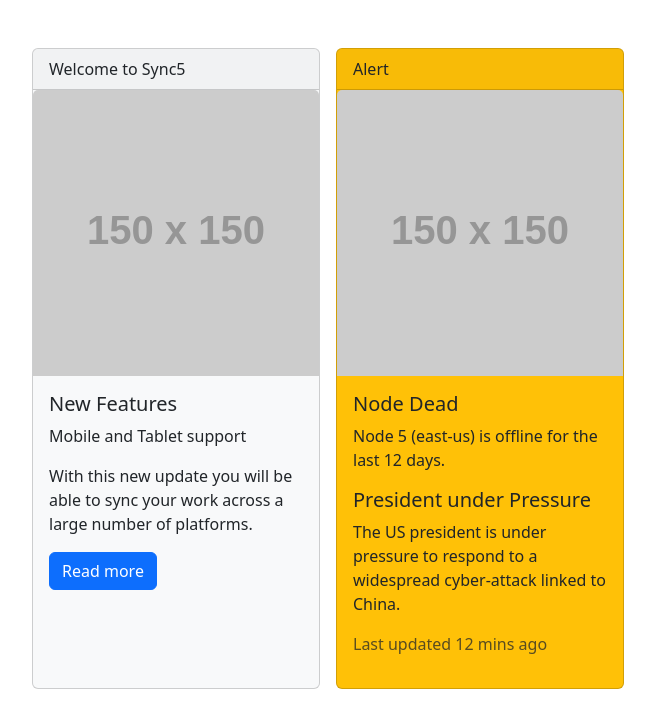
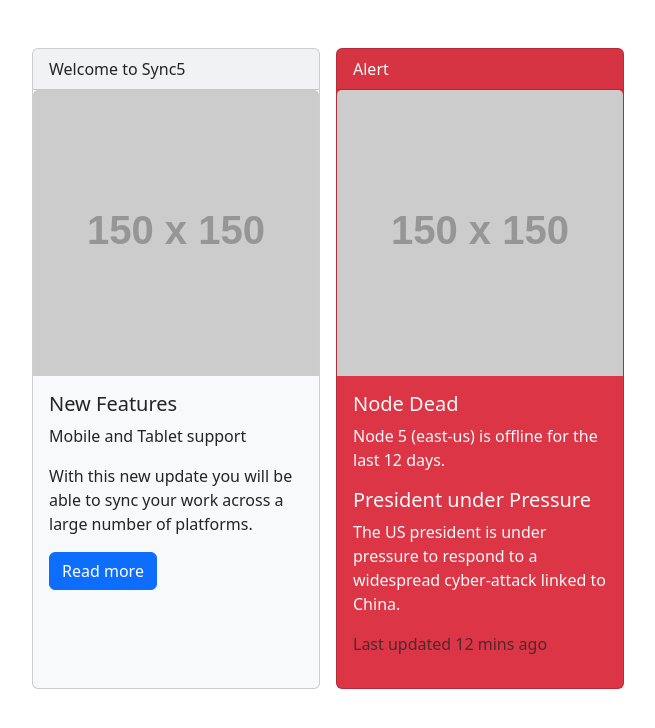
Before and after one commit to acciojob/bootstrap-card-Skyakash990, a website: page main.html in a window 1280 px wide. Shown: the whole page, without its empty margins (50-705 px from the left). Drawn offline with nearby package versions, Linux system fonts and the light colour scheme; placeholder pictures from the web are drawn by us.

Commit message:
created a submission

```diff
--- a/main.html
+++ b/main.html
@@ -24,7 +24,7 @@
             </div>
 
             <!-- Second Card -->
-            <div class="card bg-warning text-dark" style="width: 18rem;">
+            <div class="card bg-danger text-light" style="width: 18rem;">
                 <div class="card-header">Alert</div>
                 <img src="https://via.placeholder.com/150" class="card-img-top" alt="Alert Image">
                 <div class="card-body">
```
